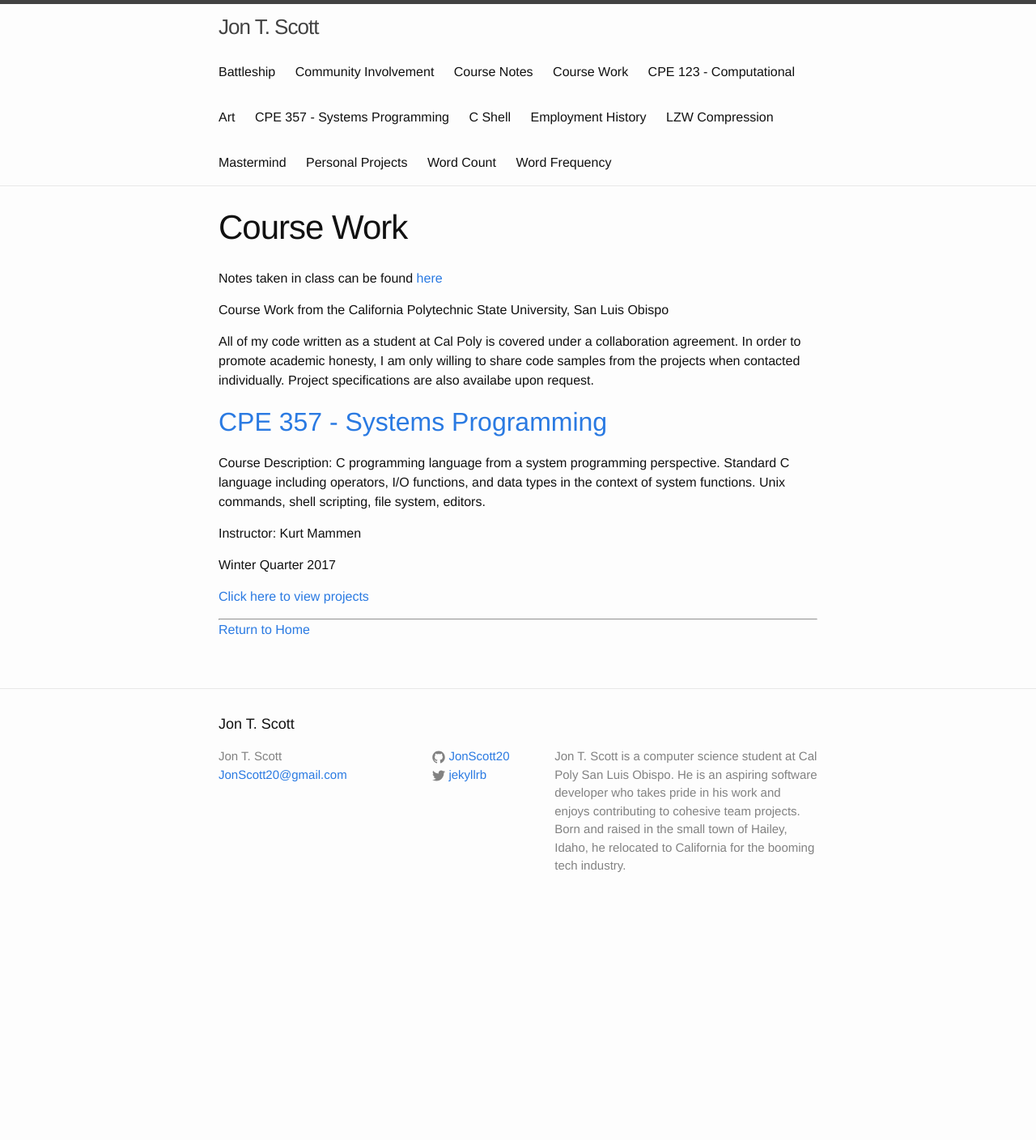
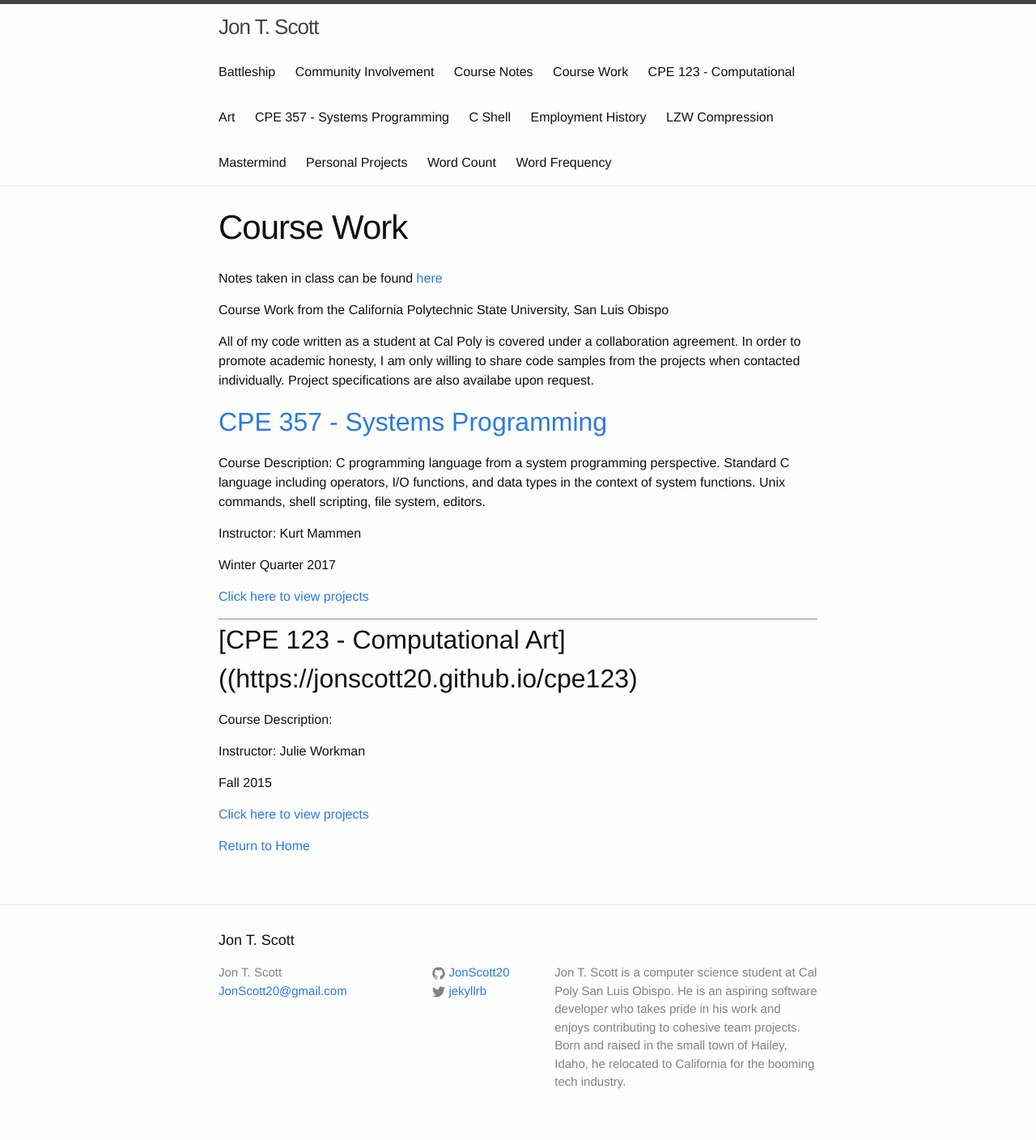
Before and after one commit to JonScott20/JonScott20.github.io, a Jekyll site: the page built from coursework.md, in a window 1280 px wide. Shown: the whole page at 81% size. Built offline with Jekyll 4.4.1, drawn with Linux system fonts in a browser that asks for light colours; before the commit the page ends 1141 px from its top, so only the background shows below that.

Commit message:
Update coursework.md

```diff
--- a/coursework.md
+++ b/coursework.md
@@ -25,4 +25,15 @@ Winter Quarter 2017
 
 --------
 
+[CPE 123 - Computational Art]((https://jonscott20.github.io/cpe123)
+------------------------------
+
+Course Description:
+
+Instructor: Julie Workman
+
+Fall 2015
+
+[Click here to view projects](https://jonscott20.github.io/cpe123)
+
 [Return to Home](https://jonscott20.github.io/)
```
